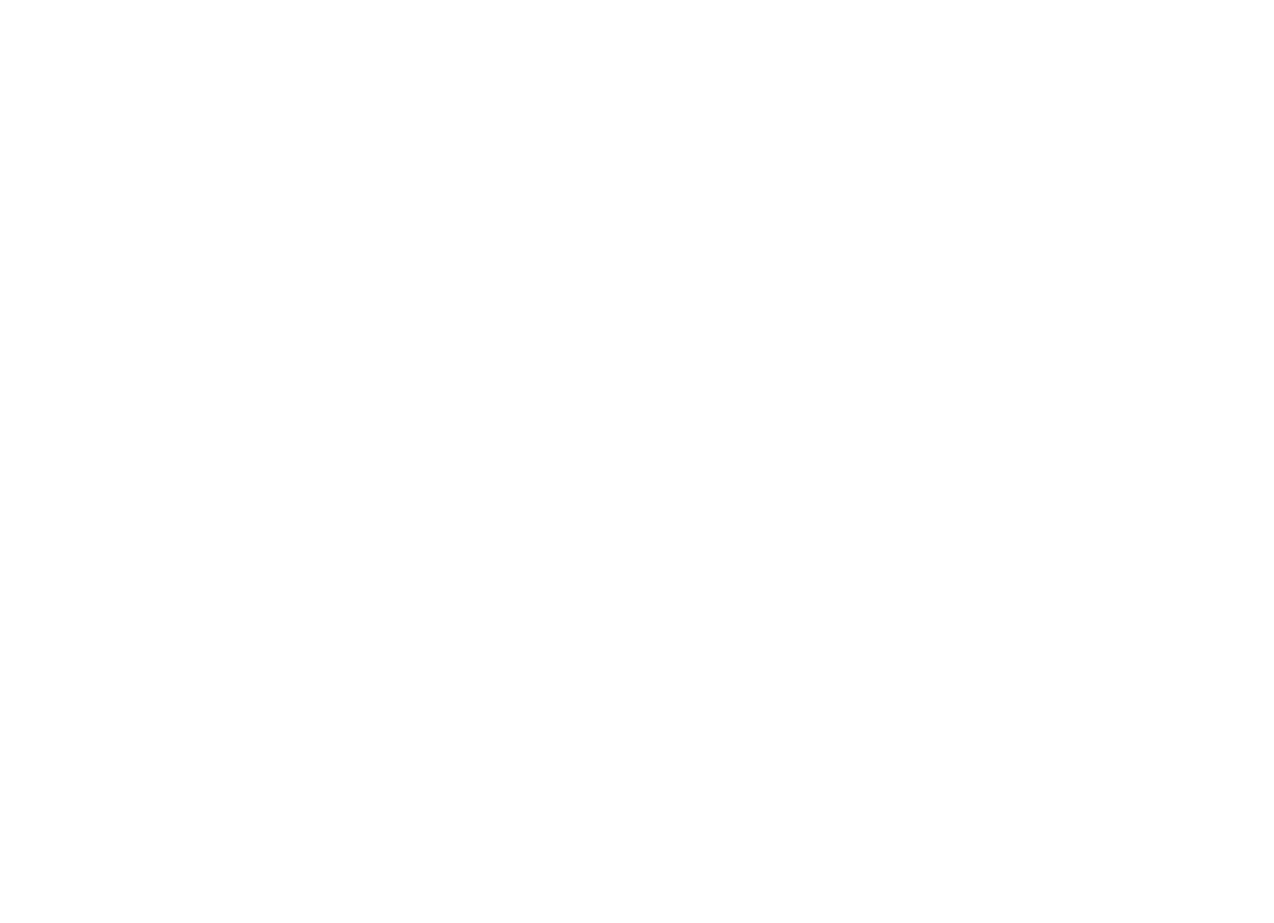
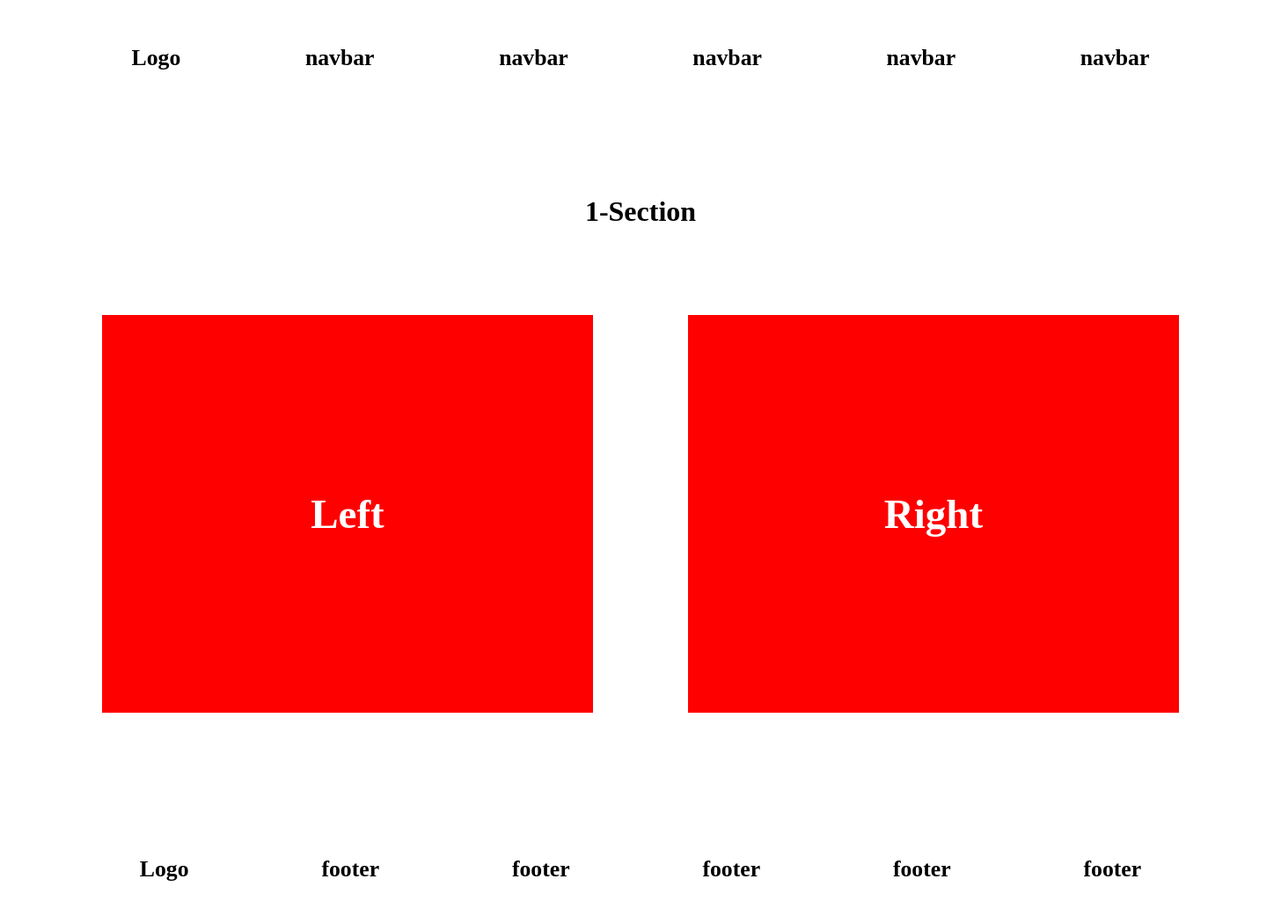
Before and after one commit to yakrutoy077-source/7777777777777777777777777777777777777777777777777777777777777777777777777777777777777777777777777777, a plain HTML site: page index.html in a window 1280 px wide. Shown: the whole page at 88% size, 1448 px wide, since content can reach past the window. Before the commit the page ends 800 px from the top, so only its background shows below. Drawn offline with Linux system fonts and the light colour scheme.

Commit message:
Add files via upload

```diff
--- a/index.html
+++ b/index.html
@@ -1,12 +1,43 @@
 <!DOCTYPE html>
 <html lang="en">
+
 <head>
     <meta charset="UTF-8">
     <meta name="viewport" content="width=device-width, initial-scale=1.0">
     <title>Document</title>
+    <link rel="stylesheet" href="style.css">
+</head>
 
-</head>
 <body>
+    <div class="ota">
+        <header>
+            <h5>Logo</h5>
+            <h5>navbar</h5>
+            <h5>navbar</h5>
+            <h5>navbar</h5>
+            <h5>navbar</h5>
+            <h5>navbar</h5>
+        </header>
+        <h1>1-Section</h1>
+
+        <div class="ota2">
+            <div class="bola">
+             Left
+            </div>
+            <div class="bola">
+                Right
+            </div>
+        </div>
+        <footer>
+            <h5>Logo</h5>
+            <h5>footer</h5>
+            <h5>footer</h5>
+            <h5>footer</h5>
+            <h5>footer</h5>
+            <h5>footer</h5>
+        </footer>
+    </div>
 
 </body>
+
 </html>
--- a/style.css
+++ b/style.css
@@ -0,0 +1,35 @@
+.ota{
+    width: 1440px;
+    height: 1303px;
+}
+header{
+    display: flex;
+    justify-content: space-evenly;
+    font-size: 31px;
+}
+h1{
+    padding: 77px;
+    text-align: center;
+}
+.ota2{
+    display: flex;
+    justify-content: space-evenly;
+    color: white;
+    font-weight: 900;
+    font-size: 47px;
+    flex-direction: row;
+}
+.bola{
+    background-color: red;
+    width: 558px;
+    height: 452px;
+    align-items: center;
+    display: flex;
+    justify-content: center;
+}
+footer{
+    display: flex;
+    justify-content: space-evenly;
+    font-size: 31px;
+    margin-top: 120px;
+}
```
